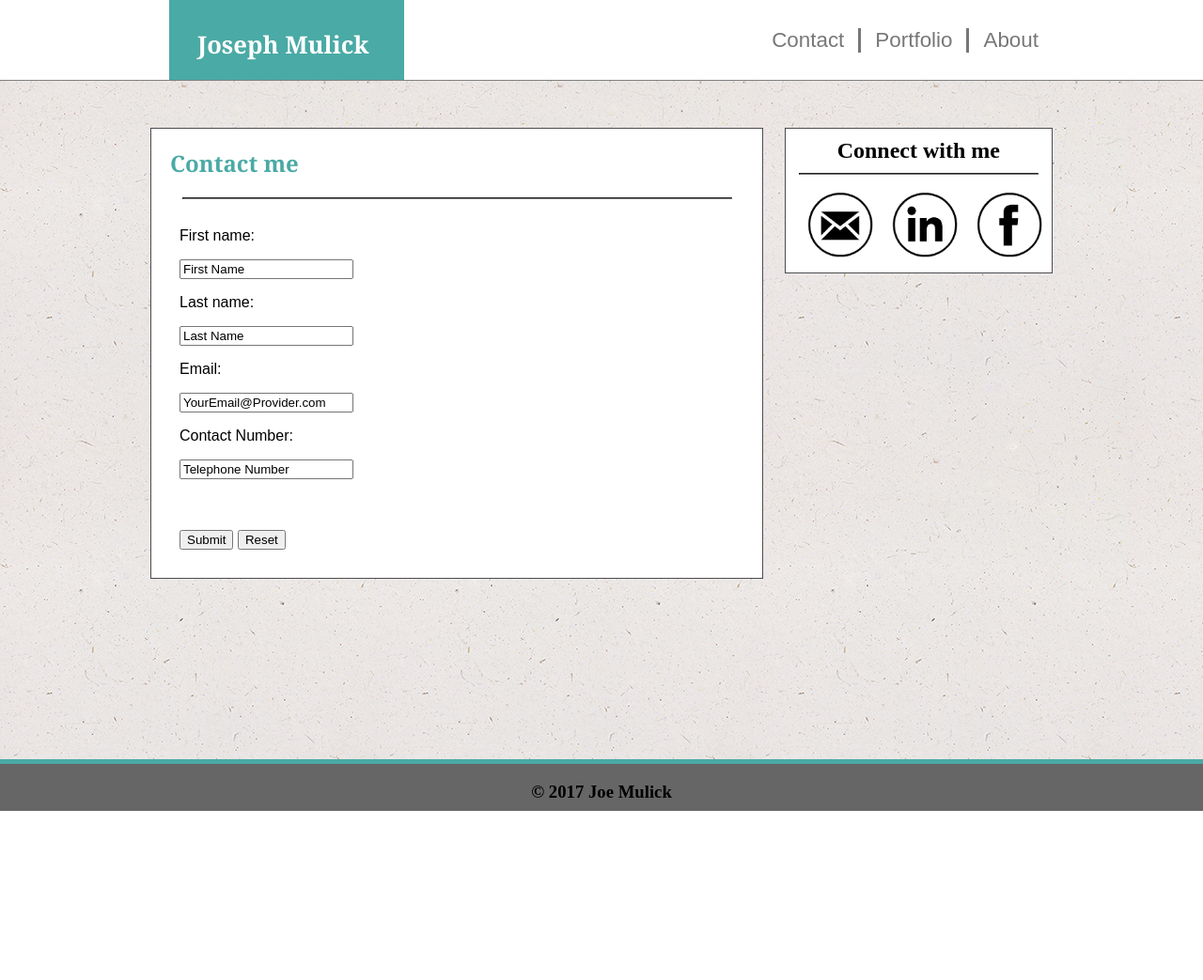
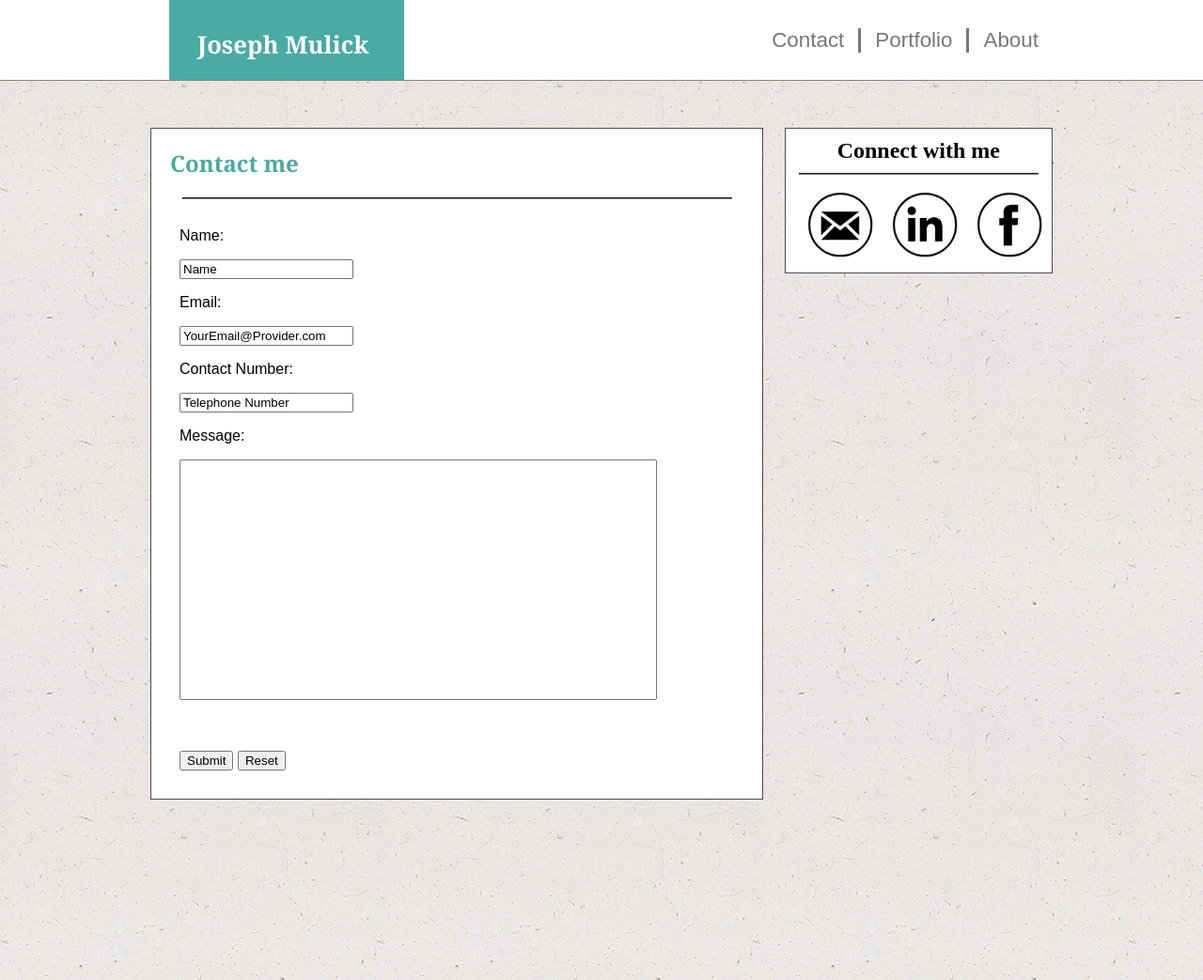
Before and after one commit to CoolCodeGuy351/Basic-Portfolio, a plain HTML site: page contact.html in a window 1280 px wide. Shown: the top 1043 px of the page at 94% size. Before the commit the page ends 863 px from the top, so only its background shows below. Drawn offline with Linux system fonts and the light colour scheme.

Commit message:
Real Final Commit

```diff
--- a/assets/css/style.css
+++ b/assets/css/style.css
@@ -178,6 +178,11 @@ form{
    font-family: 'Arial', 'Helvetica Neue', Helvetica, sans-serif;
 }
 
+.message-form{
+    width: 500px;
+    height: 250px;
+}
+
 .footer{
     height: 50px;
     width: 100%;
--- a/contact.html
+++ b/contact.html
@@ -34,14 +34,14 @@
             <hr>
 
             <form class="form-text">
-                  <p class="form-text">First name:</p>
-                  <input class="form-text" type="text" name="firstname"  value="First Name">
-                  <p class="form-text">Last name:</p>
-                  <input class="form-text" type="text" name="lastname" value="Last Name">
+                  <p class="form-text">Name:</p>
+                  <input class="form-text" type="text" name="firstname"  value="Name">
                   <p class="form-text">Email:</p>
                   <input class="form-text" type ="text" name="email" value="YourEmail@Provider.com">
                   <p class="form-text">Contact Number:</p>
                   <input class="form-text" type ="text" name="email" value="Telephone Number">
+                  <p class="form-text">Message:</p>
+                  <input class="form-text message-form" type ="text" name="email">
                   <br>
                   <br>
                   <br>
```
